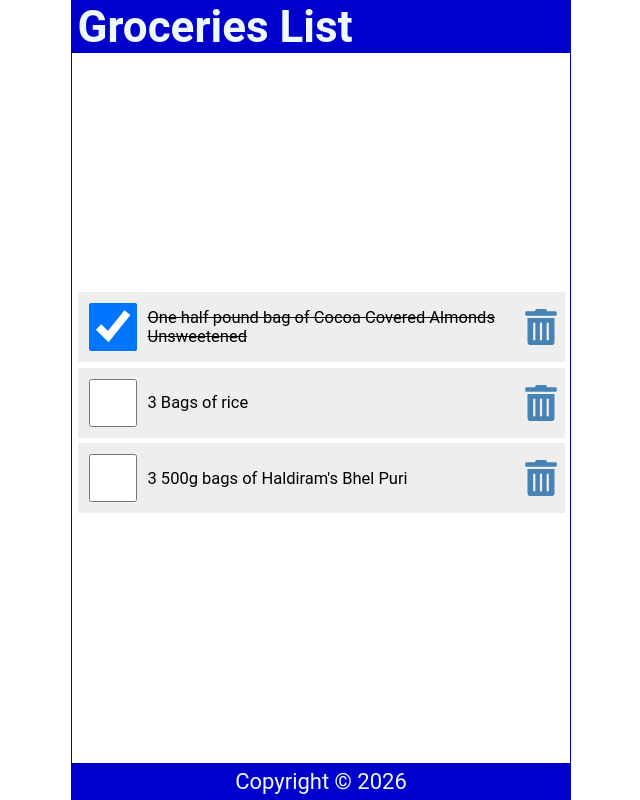
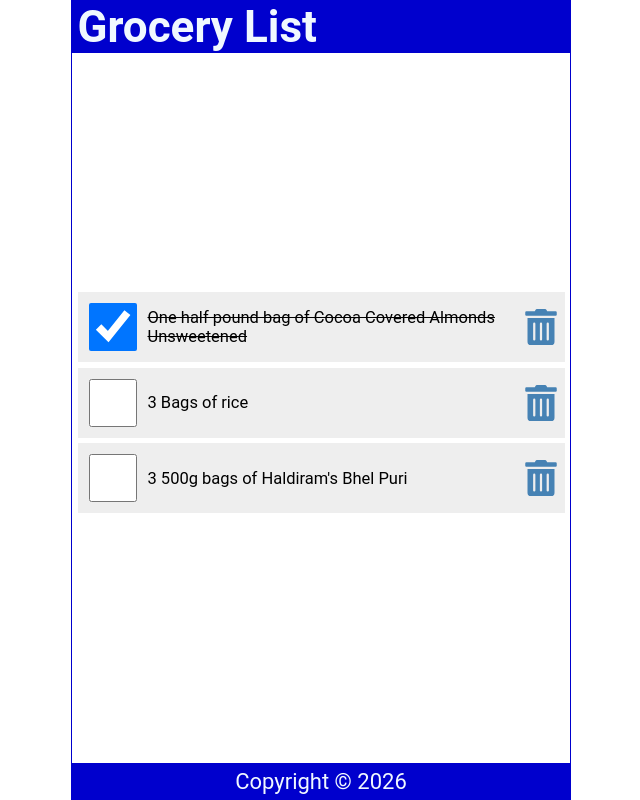
Before and after one commit to Olaoluwa19/react-full-course, a React (Vite) app in the folder 08tut-prop-drilling/: page / in a window 1280 px wide. Shown: the whole page, without its empty margins (319-959 px from the left). Built offline with nearby package versions, Linux system fonts and the light colour scheme.

Commit message:
feat: Drilled in Heade title from app.js

```diff
--- a/08tut-prop-drilling/src/Header.jsx
+++ b/08tut-prop-drilling/src/Header.jsx
@@ -1,11 +1,15 @@
 import React from "react";
 
-const Header = () => {
+const Header = ({ title }) => {
   return (
     <header>
-      <h1>Groceries List</h1>
+      <h1>{title}</h1>
     </header>
   );
 };
 
+Header.defaultProps = {
+  title: "Default Title",
+};
+
 export default Header;
```
